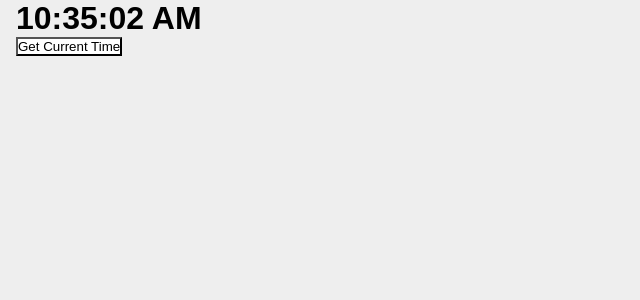
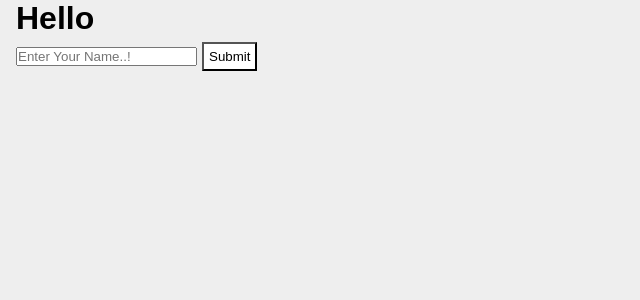
Before and after one commit to MuhammadWaqar340/Keeper, a React (Create React App) app: page / in a window 1280 px wide. Shown: the top 300 px of the page, without its empty margins (0-640 px from the left). Built offline with nearby package versions, Linux system fonts and the light colour scheme.

Commit message:
Practice

```diff
--- a/src/App.js
+++ b/src/App.js
@@ -7,6 +7,7 @@ import notes from "./notes";
 import Login from "./components/Login";
 import Hooks from "./components/practiceComponents/Hooks";
 import GetTimeByHooks from "./components/practiceComponents/GetTimeByHooks";
+import ReactForm from "./components/practiceComponents/ReactForm";
 
 function App() {
   return (
@@ -22,7 +23,8 @@ function App() {
       <Footer /> */}
       {/* <Login /> */}
       {/* <Hooks /> */}
-      <GetTimeByHooks />
+      {/* <GetTimeByHooks /> */}
+      <ReactForm />
       {/* <Cardgit
         name={contact[0].name}
         tel={contact[0].phone}
--- a/src/components/practiceComponents/GetTimeByHooks.jsx
+++ b/src/components/practiceComponents/GetTimeByHooks.jsx
@@ -14,7 +14,7 @@ const GetTimeByHooks = () => {
   const handleMouseOut = () => {
     setMouseHove(false);
   };
-  //   setInterval(updateTime, 1000);
+  setInterval(updateTime, 1000);
   return (
     <div>
       <h1>{time}</h1>
--- /dev/null
+++ b/src/components/practiceComponents/ReactForm.jsx
@@ -0,0 +1,45 @@
+import { useState } from "react";
+const ReactForm = () => {
+  const [isMouseHover, setMouseHove] = useState(false);
+  const [heading, setheading] = useState();
+  const [onClick, setOnClick] = useState();
+  const handleMouseOver = () => {
+    setMouseHove(true);
+  };
+  const handleMouseOut = () => {
+    setMouseHove(false);
+  };
+
+  const handleChange = (event) => {
+    setheading(event.target.value);
+  };
+
+  const handleOnClick = () => {
+    setOnClick(heading);
+  };
+  return (
+    <div>
+      <h1>Hello {onClick}</h1>
+      <input
+        type="text"
+        placeholder="Enter Your Name..!"
+        onChange={handleChange}
+        value={heading}
+      />
+      <button
+        style={{
+          backgroundColor: isMouseHover ? "lightBule" : "white",
+          margin: 5,
+          padding: 5,
+        }}
+        onMouseOver={handleMouseOver}
+        onMouseOut={handleMouseOut}
+        onClick={handleOnClick}
+      >
+        Submit
+      </button>
+    </div>
+  );
+};
+
+export default ReactForm;
```
